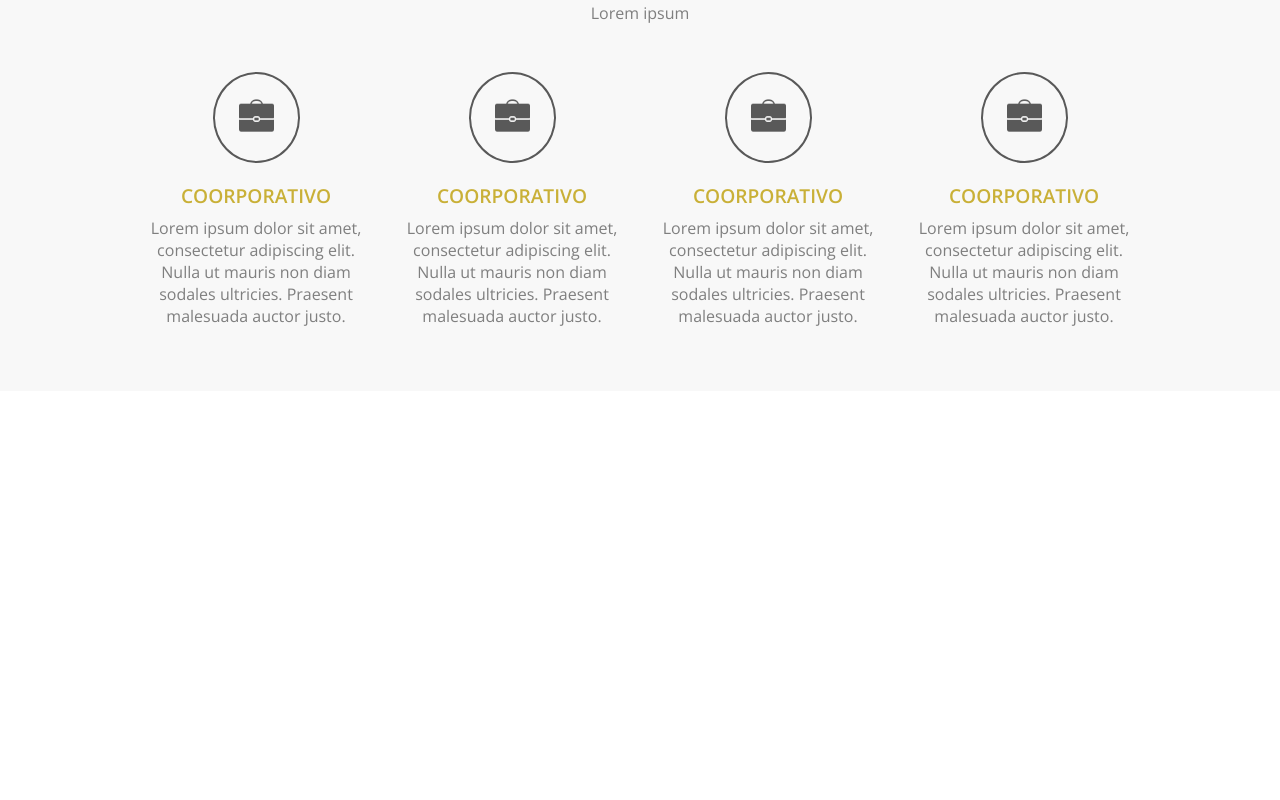
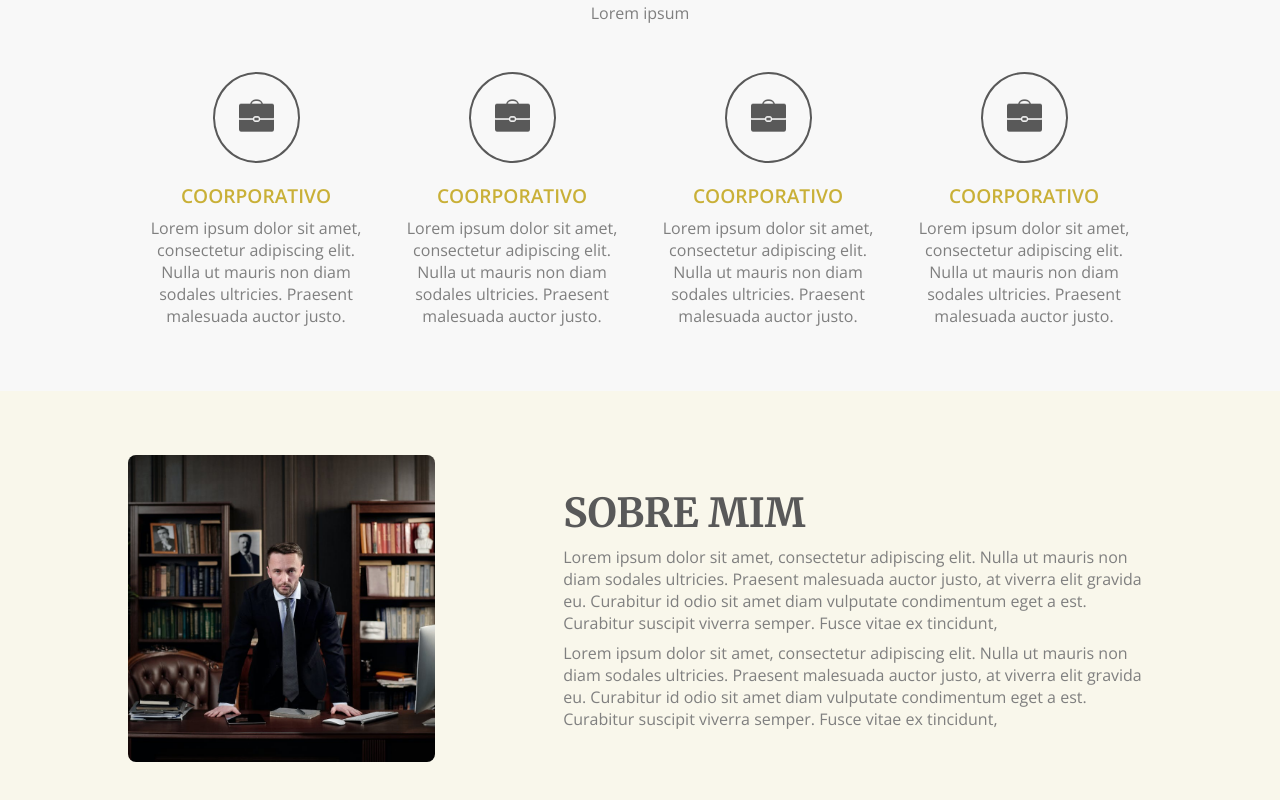
Before and after one commit to mrffilipe/landing-page-lawyer-victor-santos, a Next.js app: page / in a window 1280 px wide. Shown: the part 898-1698 px from the top of the page. Before the commit the page ends 1289 px from the top, so only its background shows below. Built offline with nearby package versions, Linux system fonts and the light colour scheme.

Commit message:
Adding AboutMe component

```diff
--- a/src/app/page.tsx
+++ b/src/app/page.tsx
@@ -2,12 +2,14 @@ import styles from './page.module.css'
 
 import Welcome from '@/components/Welcome'
 import AreasOfExpertise from '@/components/AreasOfExpertise'
+import AboutMe from '@/components/AboutMe'
 
 export default function Home() {
   return (
     <>
       <Welcome />
       <AreasOfExpertise />
+      <AboutMe />
     </>
   )
 }
--- /dev/null
+++ b/src/components/AboutMe/index.tsx
@@ -0,0 +1,26 @@
+import styles from './styles.module.css'
+
+import Image from 'next/image'
+
+import Profile from '@/assets/img/welcome_bg.jpg'
+
+const AboutMe = () => {
+    return (
+        <section className={styles.about_me}>
+            <div className={styles.profile}>
+                <Image src={Profile} alt='Foto do Doutor Advogado Victor Santos' />
+            </div>
+            <div className={styles.text}>
+                <h1>Sobre mim</h1>
+                <p>
+                    Lorem ipsum dolor sit amet, consectetur adipiscing elit. Nulla ut mauris non diam sodales ultricies. Praesent malesuada auctor justo, at viverra elit gravida eu. Curabitur id odio sit amet diam vulputate condimentum eget a est. Curabitur suscipit viverra semper. Fusce vitae ex tincidunt,
+                </p>
+                <p>
+                    Lorem ipsum dolor sit amet, consectetur adipiscing elit. Nulla ut mauris non diam sodales ultricies. Praesent malesuada auctor justo, at viverra elit gravida eu. Curabitur id odio sit amet diam vulputate condimentum eget a est. Curabitur suscipit viverra semper. Fusce vitae ex tincidunt,
+                </p>
+            </div>
+        </section>
+    )
+}
+
+export default AboutMe
--- /dev/null
+++ b/src/components/AboutMe/styles.module.css
@@ -0,0 +1,70 @@
+.about_me {
+    background-color: #f9f7eb;
+    padding: 4em 2em;
+}
+
+.profile {
+    margin: 0 auto;
+    width: 300px;
+    height: 300px;
+    border-radius: 50%;
+    overflow: hidden;
+}
+
+.profile img {
+    width: 100%;
+    height: 100%;
+    object-fit: cover;
+}
+
+.text {
+    margin-top: 2em;
+}
+
+.text h1 {
+    text-align: center;
+    text-transform: uppercase;
+    color: var(--secondary-color);
+}
+
+.text p {
+    text-align: center;
+    color: #7f7f7f;
+}
+
+@media screen and (min-width: 1280px) {
+    .about_me {
+        padding: 4em 8em;
+        display: flex;
+        align-items: center;
+    }
+
+    .profile {
+        margin: 0;
+        width: 30%;
+        height: 0;
+        padding-bottom: 30%;
+        border-radius: .5em;
+
+        position: relative;
+    }
+
+    .profile img {
+        position: absolute;
+        top: 0;
+        right: 0;
+        bottom: 0;
+        left: 0;
+    }
+
+    .text {
+        flex: 1;
+        margin-top: 0;
+        margin-left: 8em;
+    }
+
+    .text h1,
+    .text p {
+        text-align: left;
+    }
+}
--- a/src/components/AreasOfExpertise/styles.module.css
+++ b/src/components/AreasOfExpertise/styles.module.css
@@ -5,6 +5,7 @@
 .areas_expertise h1 {
     text-transform: uppercase;
     text-align: center;
+    color: var(--secondary-color);
     font-weight: 500;
 }
 
```
